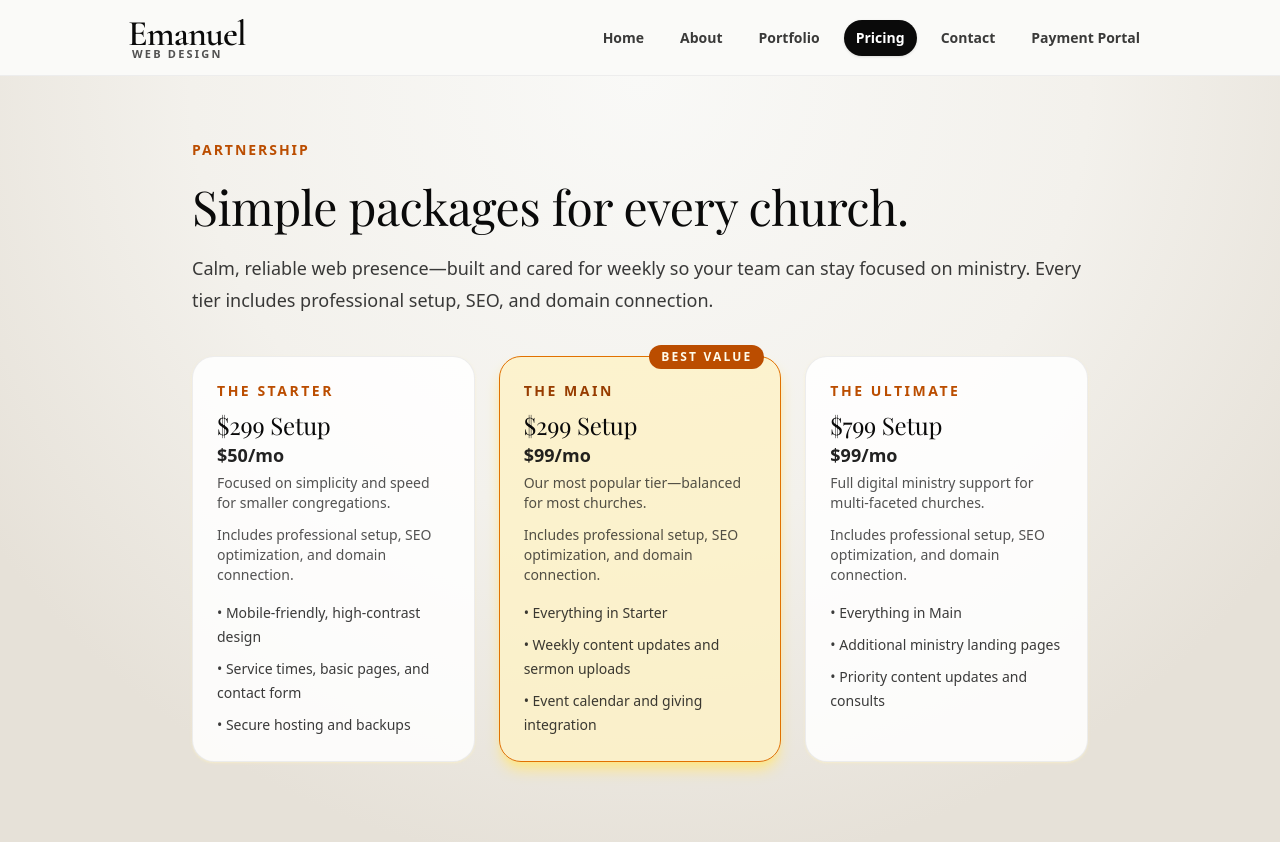
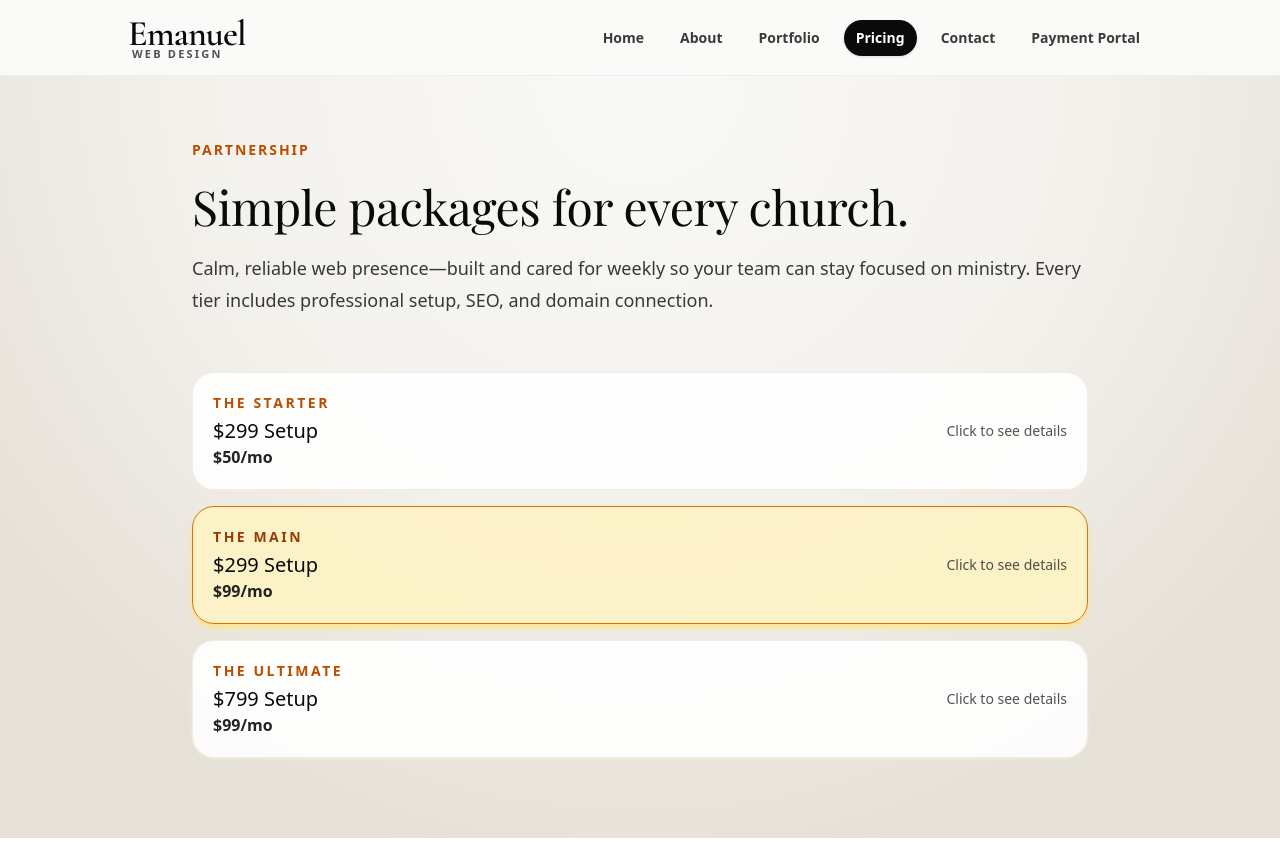
Before and after one commit to ilikeyello/emanuelavina.com, a Next.js app: page /pricing in a window 1280 px wide. Built offline with nearby package versions, Linux system fonts and the light colour scheme; a web font is replaced by a local one.

Commit message:
feat: simplify home pricing and add expandable plans

```diff
--- a/app/page.tsx
+++ b/app/page.tsx
@@ -1,7 +1,4 @@
 import Image from "next/image";
-
-const listItemClass =
-  "flex items-start gap-3 text-lg leading-8 text-foreground/80";
 
 export default function Home() {
   return (
@@ -120,81 +117,47 @@ export default function Home() {
               Partnership
             </p>
             <h2 className="font-[var(--font-playfair)] text-3xl leading-tight text-foreground sm:text-4xl">
-              Simple packages for every church.
+              $99/mo Managed Partnership
             </h2>
-            <p className="text-lg leading-8 text-foreground/80">
-              Choose the level of care that fits your ministry. Every plan includes the
-              same calm, reliable web foundation.
+            <p className="text-base leading-7 text-foreground/80">
+              $299 one-time setup. Our most popular option for churches that want calm,
+              ongoing website care without hiring a full-time staff member.
             </p>
           </div>
-          <div className="mt-10 grid gap-6 md:grid-cols-3">
-            {/* Starter */}
-            <div className="flex flex-col rounded-3xl border border-border/70 bg-amber-50/60 p-6 text-left shadow-sm">
-              <p className="text-sm font-semibold uppercase tracking-[0.18em] text-amber-700">
-                The Starter
-              </p>
-              <h3 className="mt-2 font-[var(--font-playfair)] text-2xl text-foreground">
-                $299 Setup
-              </h3>
-              <p className="text-lg font-semibold text-foreground/90">$50/mo</p>
-              <p className="mt-1 text-sm text-foreground/70">
-                Focused on simplicity and speed for smaller congregations.
-              </p>
-              <p className="mt-3 text-sm text-foreground/70">
+          <div className="mt-8 grid gap-4 text-left md:grid-cols-[1.4fr_1fr] md:items-center">
+            <ul className="space-y-3 text-base leading-7 text-foreground/85">
+              {[
+                "Weekly content updates and sermon uploads handled for you.",
+                "High-speed hosting, SSL, backups, and accessibility-minded design.",
+                "Event calendar and secure giving links kept current.",
+              ].map((item) => (
+                <li key={item} className="flex items-start gap-3">
+                  <span
+                    className="mt-2 h-2.5 w-2.5 rounded-full bg-amber-700"
+                    aria-hidden
+                  />
+                  <span>{item}</span>
+                </li>
+              ))}
+            </ul>
+            <div className="space-y-4 text-left md:text-right">
+              <p className="text-sm text-foreground/70">
                 Includes professional setup, SEO optimization, and domain connection.
               </p>
-              <ul className="mt-4 space-y-2 text-sm leading-6 text-foreground/80">
-                <li>• Mobile-friendly, high-contrast design</li>
-                <li>• Service times, basic pages, and contact form</li>
-                <li>• Secure hosting and backups</li>
-              </ul>
-            </div>
-
-            {/* Main (Best Value) */}
-            <div className="relative flex flex-col rounded-3xl border border-amber-600 bg-amber-100/80 p-6 text-left shadow-lg shadow-amber-200">
-              <div className="absolute -top-3 right-4 rounded-full bg-amber-700 px-3 py-1 text-xs font-semibold uppercase tracking-[0.18em] text-amber-50">
-                Best Value
+              <div className="flex flex-wrap gap-3 md:justify-end">
+                <a
+                  href="#contact"
+                  className="rounded-full bg-foreground px-6 py-3 text-base font-semibold text-background transition hover:bg-foreground/90 focus-visible:outline focus-visible:outline-2 focus-visible:outline-offset-2 focus-visible:outline-foreground"
+                >
+                  Start partnership
+                </a>
+                <a
+                  href="/pricing"
+                  className="rounded-full border border-foreground/20 px-6 py-3 text-base font-semibold text-foreground transition hover:border-foreground/40 hover:bg-white focus-visible:outline focus-visible:outline-2 focus-visible:outline-offset-2 focus-visible:outline-foreground/60"
+                >
+                  See packages
+                </a>
               </div>
-              <p className="text-sm font-semibold uppercase tracking-[0.18em] text-amber-800">
-                The Main
-              </p>
-              <h3 className="mt-2 font-[var(--font-playfair)] text-2xl text-foreground">
-                $299 Setup
-              </h3>
-              <p className="text-lg font-semibold text-foreground/90">$99/mo</p>
-              <p className="mt-1 text-sm text-foreground/70">
-                Our most popular tier—balanced for most churches.
-              </p>
-              <p className="mt-3 text-sm text-foreground/70">
-                Includes professional setup, SEO optimization, and domain connection.
-              </p>
-              <ul className="mt-4 space-y-2 text-sm leading-6 text-foreground/80">
-                <li>• Everything in Starter</li>
-                <li>• Weekly content updates and sermon uploads</li>
-                <li>• Event calendar and giving integration</li>
-              </ul>
-            </div>
-
-            {/* Ultimate */}
-            <div className="flex flex-col rounded-3xl border border-border/70 bg-amber-50/60 p-6 text-left shadow-sm">
-              <p className="text-sm font-semibold uppercase tracking-[0.18em] text-amber-700">
-                The Ultimate
-              </p>
-              <h3 className="mt-2 font-[var(--font-playfair)] text-2xl text-foreground">
-                $799 Setup
-              </h3>
-              <p className="text-lg font-semibold text-foreground/90">$99/mo</p>
-              <p className="mt-1 text-sm text-foreground/70">
-                Full digital ministry support for multi-faceted churches.
-              </p>
-              <p className="mt-3 text-sm text-foreground/70">
-                Includes professional setup, SEO optimization, and domain connection.
-              </p>
-              <ul className="mt-4 space-y-2 text-sm leading-6 text-foreground/80">
-                <li>• Everything in Main</li>
-                <li>• Additional ministry landing pages</li>
-                <li>• Priority content updates and consults</li>
-              </ul>
             </div>
           </div>
         </section>
--- a/app/pricing/page.tsx
+++ b/app/pricing/page.tsx
@@ -24,75 +24,138 @@ export default function PricingPage() {
             connection.
           </p>
         </div>
-        <div className="grid gap-6 md:grid-cols-3">
+        <div className="mt-4 space-y-4">
           {/* Starter */}
-          <div className="flex flex-col rounded-3xl border border-border/70 bg-white/85 p-6 text-left shadow-sm shadow-amber-100/60">
+          <details className="group rounded-3xl border border-border/70 bg-white/90 p-5 text-left shadow-sm shadow-amber-100/60">
+            <summary className="flex cursor-pointer items-center justify-between gap-4 list-none">
+              <div>
                 <p className="text-sm font-semibold uppercase tracking-[0.18em] text-amber-700">
                   The Starter
                 </p>
-            <h2 className="mt-2 font-[var(--font-playfair)] text-2xl text-foreground">
+                <p className="mt-1 font-[var(--font-playfair)] text-xl text-foreground">
                   $299 Setup
-            </h2>
-            <p className="text-lg font-semibold text-foreground/90">$50/mo</p>
-            <p className="mt-1 text-sm text-foreground/70">
-              Focused on simplicity and speed for smaller congregations.
                 </p>
-            <p className="mt-3 text-sm text-foreground/70">
+                <p className="text-base font-semibold text-foreground/90">$50/mo</p>
+              </div>
+              <span className="hidden text-sm font-medium text-foreground/70 group-open:inline">
+                Hide details
+              </span>
+              <span className="text-sm font-medium text-foreground/70 group-open:hidden">
+                Click to see details
+              </span>
+            </summary>
+            <div className="mt-4 space-y-3 text-sm leading-7 text-foreground/80">
+              <p>
+                Focused on simplicity and speed for smaller congregations that need a
+                calm, trustworthy web presence.
+              </p>
+              <p>
                 Includes professional setup, SEO optimization, and domain connection.
               </p>
-            <ul className="mt-4 space-y-2 text-sm leading-6 text-foreground/80">
-              <li>• Mobile-friendly, high-contrast design</li>
-              <li>• Service times, basic pages, and contact form</li>
-              <li>• Secure hosting and backups</li>
+              <ul className="list-disc space-y-1 pl-6">
+                <li>Mobile-friendly, high-contrast design</li>
+                <li>Service times, basic pages, and contact form</li>
+                <li>Secure hosting and backups</li>
               </ul>
+              <div className="pt-3">
+                <Link
+                  href="/payment?plan=starter"
+                  className="inline-flex items-center rounded-full bg-foreground px-5 py-2.5 text-sm font-semibold text-background transition hover:bg-foreground/90 focus-visible:outline focus-visible:outline-2 focus-visible:outline-offset-2 focus-visible:outline-foreground"
+                >
+                  Purchase Starter
+                </Link>
               </div>
+            </div>
+          </details>
 
           {/* Main (Best Value) */}
-          <div className="relative flex flex-col rounded-3xl border border-amber-600 bg-amber-100/80 p-6 text-left shadow-lg shadow-amber-200">
-            <div className="absolute -top-3 right-4 rounded-full bg-amber-700 px-3 py-1 text-xs font-semibold uppercase tracking-[0.18em] text-amber-50">
+          <details className="group relative rounded-3xl border border-amber-600 bg-amber-100/90 p-5 text-left shadow-md shadow-amber-200 open:shadow-lg">
+            <div className="pointer-events-none absolute -top-3 right-4 rounded-full bg-amber-700 px-3 py-1 text-xs font-semibold uppercase tracking-[0.18em] text-amber-50">
               Best Value
             </div>
+            <summary className="flex cursor-pointer items-center justify-between gap-4 list-none">
+              <div>
                 <p className="text-sm font-semibold uppercase tracking-[0.18em] text-amber-800">
                   The Main
                 </p>
-            <h2 className="mt-2 font-[var(--font-playfair)] text-2xl text-foreground">
+                <p className="mt-1 font-[var(--font-playfair)] text-xl text-foreground">
                   $299 Setup
-            </h2>
-            <p className="text-lg font-semibold text-foreground/90">$99/mo</p>
-            <p className="mt-1 text-sm text-foreground/70">
-              Our most popular tier—balanced for most churches.
                 </p>
-            <p className="mt-3 text-sm text-foreground/70">
+                <p className="text-base font-semibold text-foreground/90">$99/mo</p>
+              </div>
+              <span className="hidden text-sm font-medium text-foreground/70 group-open:inline">
+                Hide details
+              </span>
+              <span className="text-sm font-medium text-foreground/70 group-open:hidden">
+                Click to see details
+              </span>
+            </summary>
+            <div className="mt-4 space-y-3 text-sm leading-7 text-foreground/80">
+              <p>
+                Our most popular tier—balanced for most churches that want weekly
+                support without the complexity of a full digital team.
+              </p>
+              <p>
                 Includes professional setup, SEO optimization, and domain connection.
               </p>
-            <ul className="mt-4 space-y-2 text-sm leading-6 text-foreground/80">
-              <li>• Everything in Starter</li>
-              <li>• Weekly content updates and sermon uploads</li>
-              <li>• Event calendar and giving integration</li>
+              <ul className="list-disc space-y-1 pl-6">
+                <li>Everything in Starter</li>
+                <li>Weekly content updates and sermon uploads</li>
+                <li>Event calendar and giving integration</li>
               </ul>
+              <div className="pt-3">
+                <Link
+                  href="/payment?plan=main"
+                  className="inline-flex items-center rounded-full bg-foreground px-5 py-2.5 text-sm font-semibold text-background transition hover:bg-foreground/90 focus-visible:outline focus-visible:outline-2 focus-visible:outline-offset-2 focus-visible:outline-foreground"
+                >
+                  Purchase Main
+                </Link>
               </div>
+            </div>
+          </details>
 
           {/* Ultimate */}
-          <div className="flex flex-col rounded-3xl border border-border/70 bg-white/85 p-6 text-left shadow-sm shadow-amber-100/60">
+          <details className="group rounded-3xl border border-border/70 bg-white/90 p-5 text-left shadow-sm shadow-amber-100/60">
+            <summary className="flex cursor-pointer items-center justify-between gap-4 list-none">
+              <div>
                 <p className="text-sm font-semibold uppercase tracking-[0.18em] text-amber-700">
                   The Ultimate
                 </p>
-            <h2 className="mt-2 font-[var(--font-playfair)] text-2xl text-foreground">
+                <p className="mt-1 font-[var(--font-playfair)] text-xl text-foreground">
                   $799 Setup
-            </h2>
-            <p className="text-lg font-semibold text-foreground/90">$99/mo</p>
-            <p className="mt-1 text-sm text-foreground/70">
-              Full digital ministry support for multi-faceted churches.
                 </p>
-            <p className="mt-3 text-sm text-foreground/70">
+                <p className="text-base font-semibold text-foreground/90">$99/mo</p>
+              </div>
+              <span className="hidden text-sm font-medium text-foreground/70 group-open:inline">
+                Hide details
+              </span>
+              <span className="text-sm font-medium text-foreground/70 group-open:hidden">
+                Click to see details
+              </span>
+            </summary>
+            <div className="mt-4 space-y-3 text-sm leading-7 text-foreground/80">
+              <p>
+                Full digital ministry support for multi-faceted churches with
+                additional ministries, campuses, or outreach efforts.
+              </p>
+              <p>
                 Includes professional setup, SEO optimization, and domain connection.
               </p>
-            <ul className="mt-4 space-y-2 text-sm leading-6 text-foreground/80">
-              <li>• Everything in Main</li>
-              <li>• Additional ministry landing pages</li>
-              <li>• Priority content updates and consults</li>
+              <ul className="list-disc space-y-1 pl-6">
+                <li>Everything in Main</li>
+                <li>Additional ministry landing pages</li>
+                <li>Priority content updates and consults</li>
               </ul>
+              <div className="pt-3">
+                <Link
+                  href="/payment?plan=ultimate"
+                  className="inline-flex items-center rounded-full bg-foreground px-5 py-2.5 text-sm font-semibold text-background transition hover:bg-foreground/90 focus-visible:outline focus-visible:outline-2 focus-visible:outline-offset-2 focus-visible:outline-foreground"
+                >
+                  Purchase Ultimate
+                </Link>
               </div>
+            </div>
+          </details>
         </div>
       </div>
     </div>
```
Lines whose indentation alone changed are shown as unchanged.
